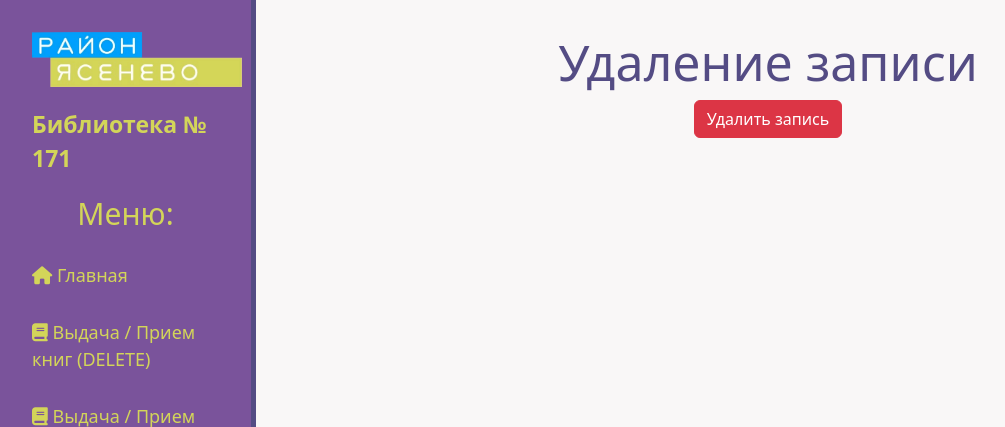
After one commit to JeeTopM/Biblio_Keeper, a Django app: template readers/templates/readers/readers-delete.html in a window 1280 px wide. The commit adds this page. Shown: the top 427 px of the page, without its empty margins (0-1005 px from the left). Run offline with Django 5.2, Linux system fonts and the light colour scheme; the template is opened without the code that fills it, so the values that code supplies are empty.

Commit message:
Выдача / прием книг: выполнено

```diff
--- a/readers/models.py
+++ b/readers/models.py
@@ -27,6 +27,9 @@ class Articles(models.Model):
     def __str__(self):
         return self.reader
 
+    def get_absolute_url(self):
+        return f'/readers/{self.id}'
+
     class Meta:
         verbose_name = "изменение книговыдачи"
         verbose_name_plural = "изменения книговыдачи"
--- a/readers/templates/readers/details_create_readers.html
+++ b/readers/templates/readers/details_create_readers.html
@@ -6,6 +6,8 @@
         <h1>{{ article.reader }}</h1>
         <h1>{{ article.operation }}</h1>
         <h1>{{ article.book_list }}</h1>
+        <a href="{% url 'readers-update' article.id %}" class="btn btn-warning">Изменить запись</a>
+        <a href="{% url 'readers-delete' article.id %}" class="btn btn-danger">Удалить запись</a>
 
     </div>
 {% endblock %}
--- /dev/null
+++ b/readers/templates/readers/readers-delete.html
@@ -0,0 +1,12 @@
+{% extends 'main/layout.html' %}
+
+{% block title %}Удаление записи{% endblock %}
+{% block content %}
+    <div class="feauters">
+        <h1>Удаление записи</h1>
+        <form method="post">
+            {% csrf_token %}
+            <button class="btn btn-danger" type="submit">Удалить запись</button>
+        </form>
+    </div>
+{% endblock %}
--- a/readers/urls.py
+++ b/readers/urls.py
@@ -4,5 +4,7 @@ from . import views
 urlpatterns = [
     path("", views.readers_home, name="readers_home"),
     path("create_readers", views.create_readers, name="create_readers"),
-    path('<int:pk>', views.ReadersDetailView.as_view(), name= 'readers-detail')
+    path("<int:pk>", views.ReadersDetailView.as_view(), name="readers-detail"),
+    path("<int:pk>/update", views.ReadersUpdateView.as_view(), name="readers-update"),
+    path("<int:pk>/delete", views.ReadersDeleteView.as_view(), name="readers-delete"),
 ]
```
Also changed, not shown: readers/views.py (+11 -1 lines), db.sqlite3, 1 other file.
